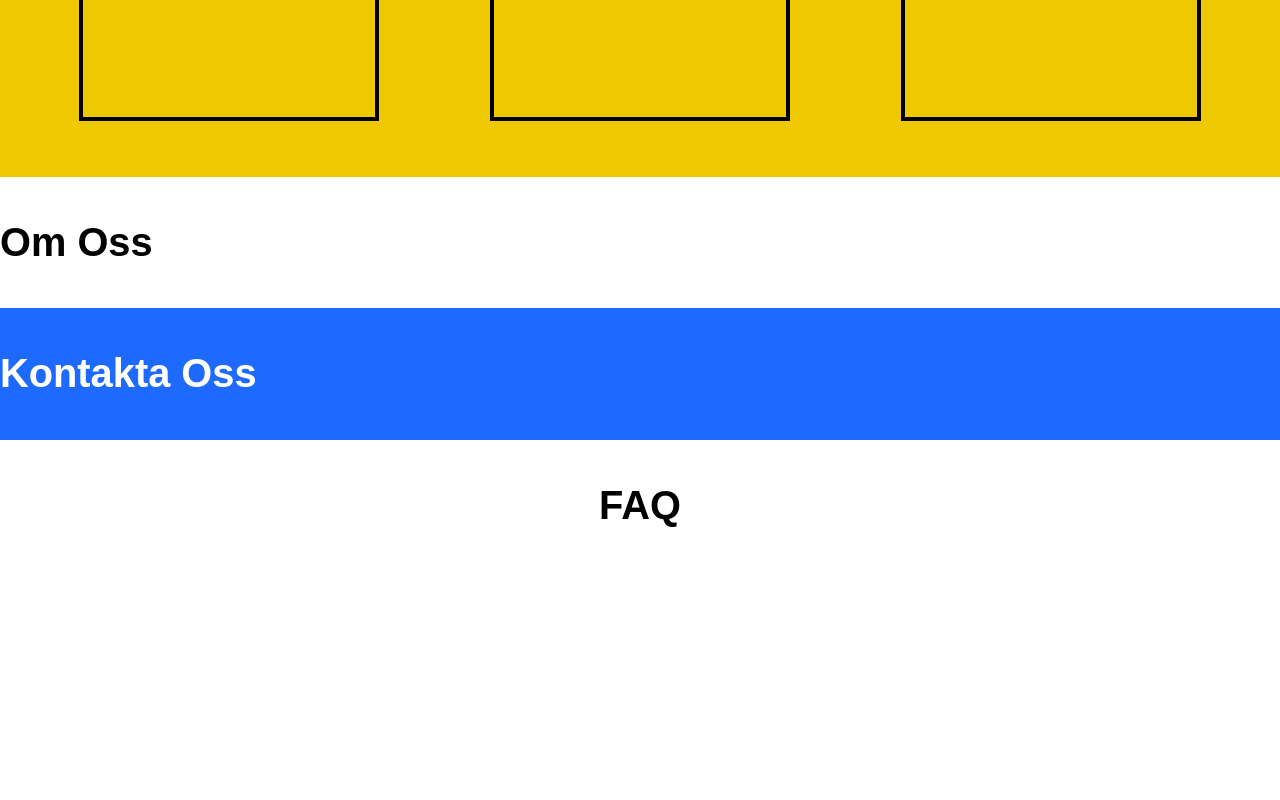
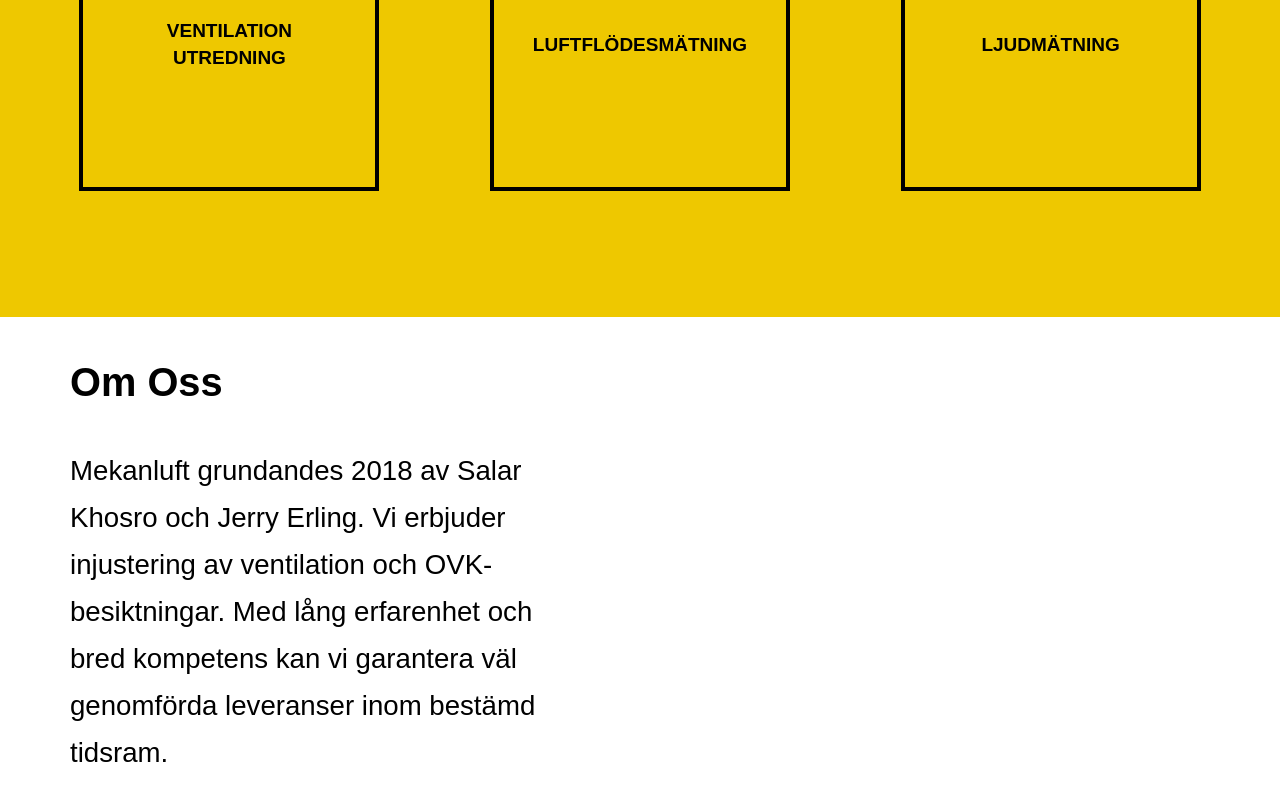
Before and after one commit to maxerling/landing-page-project, a React (Create React App) app: page / in a window 1280 px wide. Shown: the part 1944-2744 px from the top of the page. Before the commit the page ends 2516 px from the top, so only its background shows below. Built offline with nearby package versions, Linux system fonts and the light colour scheme.

Commit message:
setup padding

```diff
--- a/src/components/AboutSection.tsx
+++ b/src/components/AboutSection.tsx
@@ -6,6 +6,7 @@ interface AboutSectionProps {}
 const ContentWrapper = styled.div`
   display: flex;
   flex-wrap: wrap;
+  padding: 0 0 70px 70px;
 `;
 
 const HeaderText = styled.h1`
@@ -19,13 +20,23 @@ const HeaderText = styled.h1`
 
 const Text = styled.p`
   display: flex;
+  font-size: 1.728rem;
+  overflow-wrap: break-word;
+  width: 40%;
+  text-align: left;
+  line-height: 1.7;
 `;
 
 export const AboutSection: React.FC<AboutSectionProps> = ({}) => {
   return (
     <ContentWrapper>
       <HeaderText>Om Oss</HeaderText>
-
+      <Text>
+        Mekanluft grundandes 2018 av Salar Khosro och Jerry Erling. Vi erbjuder
+        injustering av ventilation och OVK-besiktningar. Med lång erfarenhet och
+        bred kompetens kan vi garantera väl genomförda leveranser inom bestämd
+        tidsram.
+      </Text>
       {/*<ContentWrapper>
       <Content>
         <HeaderText>Om oss</HeaderText>
--- a/src/components/CTASection.tsx
+++ b/src/components/CTASection.tsx
@@ -9,7 +9,6 @@ interface CTASectionProps {}
 const ContentWrapper = styled.div`
   display: flex;
   background-color: #fff;
-
   justify-content: center;
   align-items: center;
   height: 600px;
--- a/src/components/CollabSection.tsx
+++ b/src/components/CollabSection.tsx
@@ -8,6 +8,7 @@ const ContentWrapper = styled.div`
   display: flex;
   justify-content: center;
   background-color: #ececec;
+  padding: 0 0 70px 0;
 `;
 
 const Content = styled.div`
--- a/src/components/ContactSection.tsx
+++ b/src/components/ContactSection.tsx
@@ -7,6 +7,7 @@ const ContentWrapper = styled.div`
   display: flex;
   flex-wrap: wrap;
   background-color: #1e6aff;
+  padding: 0 0 70px 70px;
 `;
 
 const HeaderText = styled.h1`
--- a/src/components/FAQSection.tsx
+++ b/src/components/FAQSection.tsx
@@ -7,6 +7,7 @@ const ContentWrapper = styled.div`
   display: flex;
   flex-wrap: wrap;
   background-color: #fff;
+  padding: 0 0 70px 0;
 `;
 
 const HeaderText = styled.h1`
--- a/src/components/ServiceSection.tsx
+++ b/src/components/ServiceSection.tsx
@@ -7,6 +7,7 @@ const ContentWrapper = styled.div`
   display: flex;
   flex-wrap: wrap;
   background-color: #eec800;
+  padding: 0 0 70px 0;
 `;
 
 const HeaderText = styled.h1`
```
